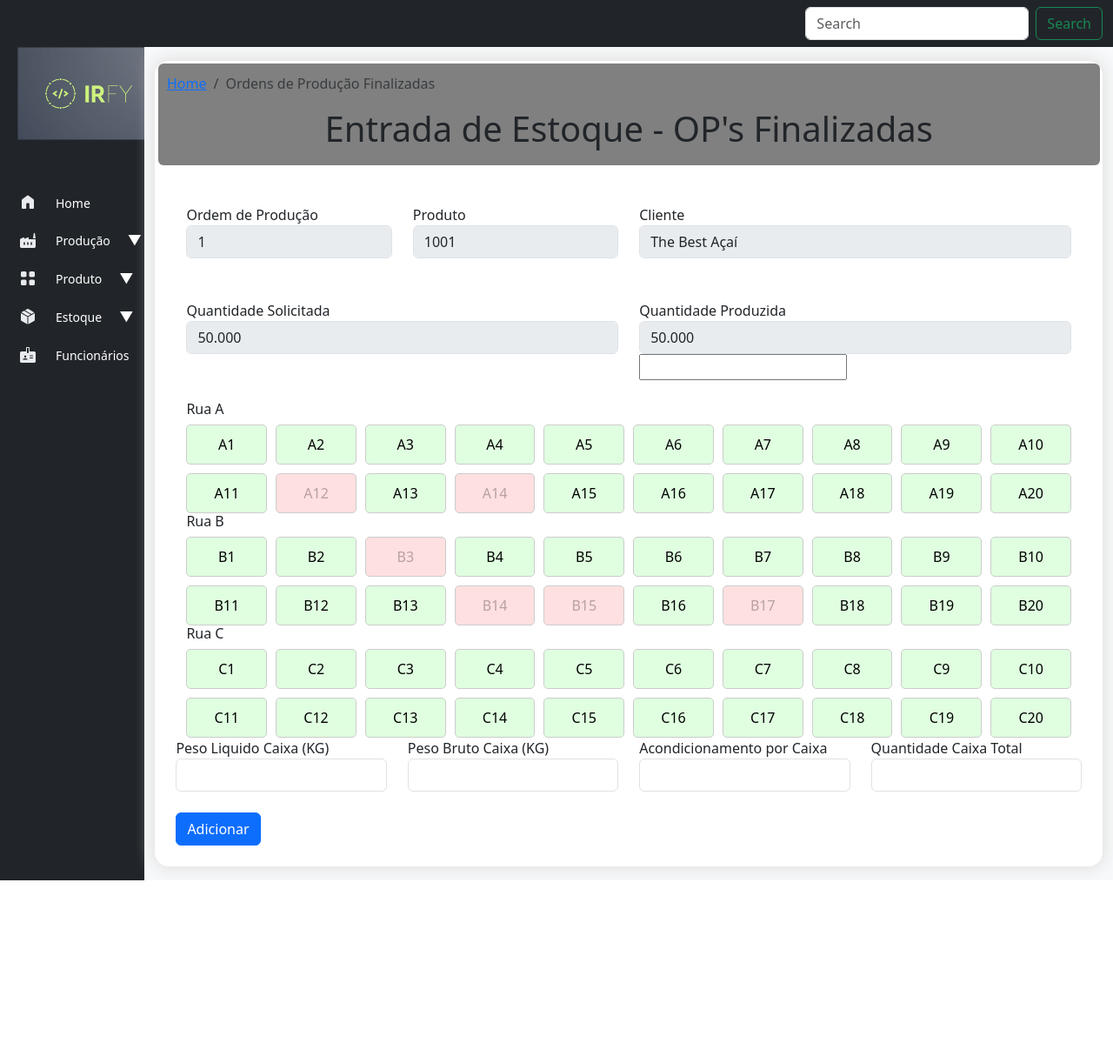
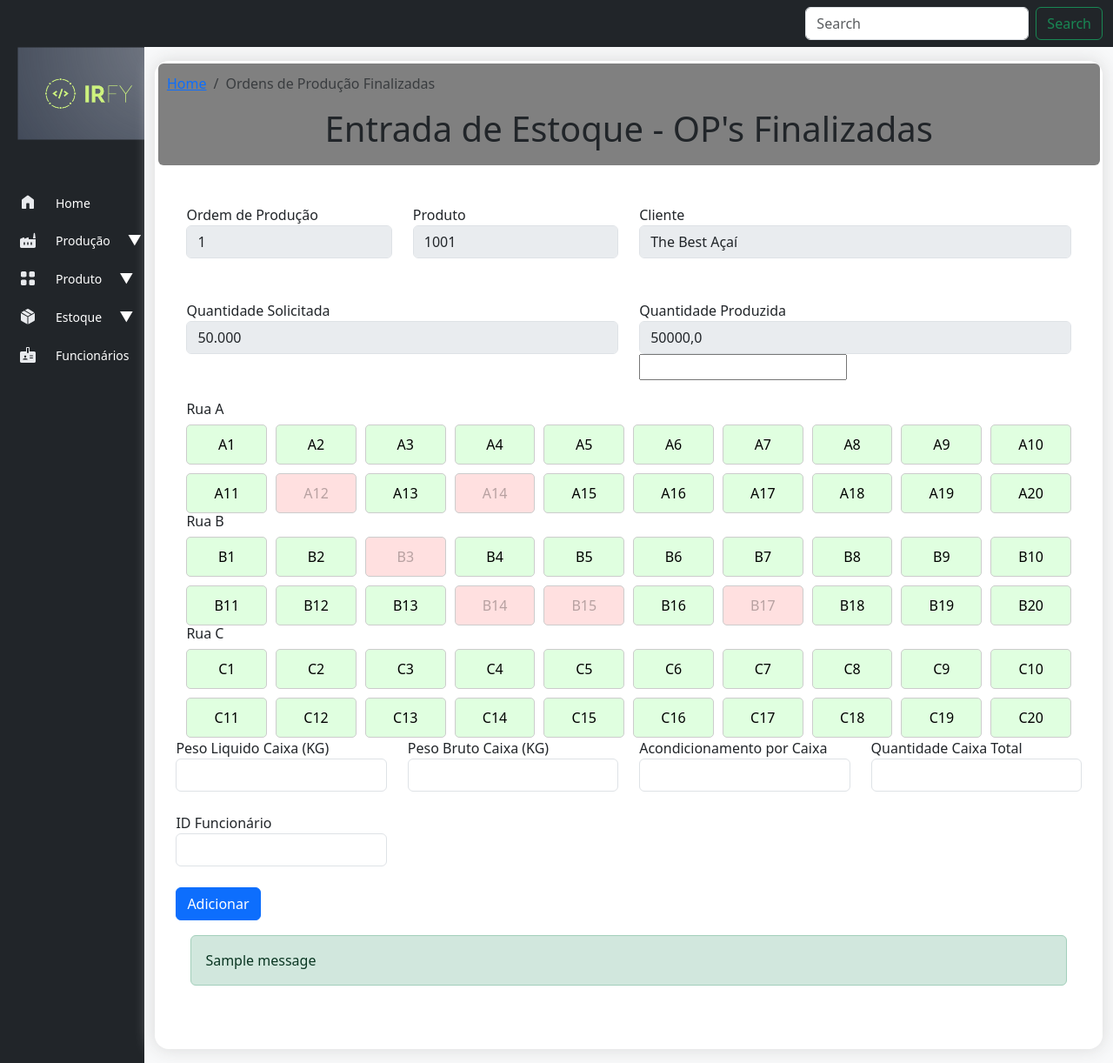
Before and after one commit to igorcosta01/trackprod, a Django app: page /estoque/entrada_estoque/1/ in a window 1280 px wide. Shown: the whole page at 87% size. Before the commit the page ends 1012 px from the top, so only its background shows below. Run offline with Django 5.2, Linux system fonts and the light colour scheme; data comes from the database, SQL or seed files in the repository; both versions use the stored data as it was after the commit; tables that the repository leaves empty hold one stand-in row (values such as "Sample post"); one stand-in notice (Sample message) is shown; some libraries are stand-ins or nearby versions.

Commit message:
Adicionado o enderaçamento e histórico de entrada

```diff
--- a/estoque/models.py
+++ b/estoque/models.py
@@ -1,4 +1,4 @@
-from django.db import models
+from django.db import models, transaction
 from cadastro.models import UnidadeMedida, Produto, Funcionario
 from producao.models import OrdemProducao
 
@@ -73,15 +73,22 @@ class MovimentoEstoqueAcabado(models.Model):
         verbose_name_plural = "Movimentações PA"
 
     def save(self, *args, **kwargs):
-        # Atualiza o saldo na model ProdutoAcabado
-        if self.tipo_movimento == 'entrada':
-            self.produto_acabado.quantidade += self.quantidade_movimentada
-        elif self.tipo_movimento == 'saida':
-            self.produto_acabado.quantidade -= self.quantidade_movimentada
+        # Aqui garantimos que o valor da quantidade será alterado apenas uma vez
+        if not self.pk:  # Verifica se a movimentação está sendo criada pela primeira vez
+            with transaction.atomic():  # Garantir que a operação seja atômica
+                # Se for entrada, aumenta a quantidade, se for saída, diminui
+                if self.tipo_movimento == 'entrada':
+                    self.produto_acabado.quantidade += self.quantidade_movimentada
+                elif self.tipo_movimento == 'saida':
+                    self.produto_acabado.quantidade -= self.quantidade_movimentada
 
-        self.produto_acabado.localizacao = self.endereco
+                # Atualiza a localização do produto
+                self.produto_acabado.localizacao = self.endereco
 
-        self.produto_acabado.save()  # Salva a atualização no saldo do produto
+                # Salva a atualização no saldo do produto apenas uma vez
+                self.produto_acabado.save()
+
+        # Após a atualização do produto, salva a movimentação de estoque
         super().save(*args, **kwargs)
 
     def __str__(self):
--- a/estoque/templates/estoque_acabado/entrada_estoque.html
+++ b/estoque/templates/estoque_acabado/entrada_estoque.html
@@ -35,27 +35,35 @@
     <div class="row">
       <div class="col-md-3 mb-4 mt-4">
         <label for="ordem_producao">Ordem de Produção</label>
-              <input type="text" class="form-control" name="ordem_producao" id="ordem_producao" value="{{ ordem_producao.id }}" disabled>
+        <input type="text" class="form-control" name="ordem_producao" id="ordem_producao"
+          value="{{ ordem_producao.id }}" disabled>
       </div>
       <div class="col-md-3 mb-4 mt-4">
         <label for="codigo_produto">Produto</label>
-              <input type="text" class="form-control" name="codigo_produto_display" id="codigo_produto_display" value="{{ ordem_producao.produto }}" disabled>
+        <input type="text" class="form-control" name="codigo_produto_display" id="codigo_produto_display"
+          value="{{ ordem_producao.produto }}" disabled>
         <input type="hidden" name="codigo_produto" id="codigo_produto" value="{{ ordem_producao.produto.codigo }}">
         <input type="hidden" name="produto_id" id="produto_id" value="{{ ordem_producao.produto.id }}">
       </div>
       <div class="col-md-6 mb-4 mt-4">
         <label for="cliente">Cliente</label>
-              <input type="text" class="form-control" name="codigo_produto_display" id="cliente" value="{{ ordem_producao.cliente }}" disabled>
+        <input type="text" class="form-control" name="codigo_produto_display" id="cliente"
+          value="{{ ordem_producao.cliente }}" disabled>
       </div>
       <div class="col-md-6 mb-4 mt-4">
-              <label for="qtdEntrada">Quantidade Solicitada</label>
-              <input type="text" class="form-control" name="qtdEntrada_display" id="qtdEntrada_display" value="{{ ordem_producao.quantidade | floatformat:0 | intcomma }}" disabled>
-              <input type="hidden" name="qtdEntrada" id="qtdEntrada" value="{{ ordem_producao.quantidade }}">
+        <label for="qtdSolicitada">Quantidade Solicitada</label>
+        <input type="text" class="form-control" name="qtdSolicitada_display" id="qtdSolicitada_display"
+          value="{{ ordem_producao.quantidade | floatformat:0 | intcomma }}" disabled>
+        <input type="hidden" name="qtdSolicitada" id="qtdSolicitada" value="{{ ordem_producao.quantidade }}">
       </div>
       <div class="col-md-6 mb-4 mt-4">
         <label for="qtdEntrada">Quantidade Produzida</label>
-              <input type="text" class="form-control" name="qtdEntrada_display" id="qtdEntrada_display" value="{{ ordem_producao.quantidade_produzida | floatformat:0 | intcomma }}" disabled>
-              <input type="number" name="qtdEntrada" id="qtdEntrada" value="{{ ordem_producao.quantidade_produzida }}">
+        <!-- Exibe o valor como informativo -->
+        <input type="text" class="form-control" name="qtdEntrada_display" id="qtdEntrada_display"
+          value="{{ ordem_producao.quantidade_produzida }}" disabled>
+
+        <!-- Campo hidden para garantir que o valor de quantidade seja enviado -->
+        <input type="number" name="qtdEntrada">
       </div>
     </div>
     <input type="hidden" name="drive_id" id="drive-id">
@@ -64,11 +72,8 @@
     <div class="grid">
       {% for drive in drives|dictsort:"numero" %}
       {% if drive.rua == rua %}
-                            <button
-                                type="button"
-                                class="drive {% if drive.ocupado %}ocupado{% else %}livre{% endif %}"
-                                data-id="{{ drive.id }}"
-                                {% if drive.ocupado %}disabled{% endif %}>
+      <button type="button" class="drive {% if drive.ocupado %}ocupado{% else %}livre{% endif %}"
+        data-id="{{ drive.id }}" {% if drive.ocupado %}disabled{% endif %}>
         {{ drive.rua }}{{ drive.numero }}
       </button>
       {% endif %}
@@ -94,9 +99,22 @@
     <input type="number" class="form-control" name="qtd_total_caixa" id="qtd_total_caixa" required>
   </div>
 </div>
+<div class="row">
+  <div class="col-md-3 mb-4">
+    <label for="matricula_funcionario">ID Funcionário</label>
+    <input type="text" class="form-control" name="matricula_funcionario" id="matricula_funcionario" required>
+  </div>
+</div>
 </div>
 <button type="submit" class="btn btn-primary" onclick="this.disabled=true; this.form.submit();">Adicionar</button>
 </form>
+{% if messages %}
+<div class="alert">
+  {% for message in messages %}
+  <div class="alert alert-{{ message.tags }}">{{ message }}</div>
+  {% endfor %}
+</div>
+{% endif %}
 </div>
 
 <script>
@@ -118,6 +136,7 @@
       document.getElementById('drive-id').value = button.dataset.id;
     });
   });
+
 </script>
 
 <style>
--- a/estoque/templates/estoque_acabado/list-produto-acabado.html
+++ b/estoque/templates/estoque_acabado/list-produto-acabado.html
@@ -41,7 +41,7 @@
         <!-- Apesar do HTML está apontando erro, essa linha funciona normalmente -->
         <td scope="row">{{ pa.produto.codigo }}</td>
         <td>{{ pa.produto.cliente }}</td>
-        <td>{{ pa.quantidade | floatformat:0| intcomma }}</td>
+        <td>{{ pa.quantidade }}</td>
         <td style="text-align: center;">{{ pa.localizacao }}</td>
         <td style="text-align: center;"><a><button class="btn btn-primary" style="--bs-btn-padding-y: .25rem; --bs-btn-padding-x: .5rem; --bs-btn-font-size: .70rem;" data-bs-toggle="modal" data-bs-target="#exampleModal">Despachar</button></a></td>
       </tr>
--- a/estoque/views.py
+++ b/estoque/views.py
@@ -6,6 +6,8 @@ from django.urls import reverse
 from django.contrib.auth.decorators import login_required
 from django.shortcuts import redirect, get_object_or_404
 from django.views.decorators.http import require_POST
+from django.contrib import messages
+from django.db import transaction
 
 # Create your views here.
 
@@ -29,7 +31,7 @@ def produto_acabado(request, produto_acabado_id):
 def novo_produto_acabado(request):
     if request.method == 'POST':
         produto_codigo = request.POST.get('codigo_produto')
-        qtdEntrada = request.POST.get('qtdEntrada')
+        qtdEntrada = request.POST.get('qtdSolicitada_display')
         localizacao = request.POST.get('drive_id')
         peso_liq_caixa = request.POST.get('peso_liq_caixa')
         peso_brt_caixa = request.POST.get('peso_brt_caixa')
@@ -83,7 +85,7 @@ def mov_estoque_acabado(request):
 
 @login_required
 def ordens_producao_entrada_estoque(request):
-    ordens_producao = OrdemProducao.objects.filter(status="finalizada").order_by('data_criacao')
+    ordens_producao = OrdemProducao.objects.filter(status="finalizada", is_estoque=False).order_by('data_criacao')
     context = {'ordens_producao': ordens_producao}
     return render(request, 'estoque_acabado/ordens_producao_finalizadas.html', context)
 
@@ -93,31 +95,61 @@ def entrada_estoque(request, ordem_producao_id):
 
     if request.method == 'POST':
         produto_codigo = request.POST.get('codigo_produto')
-        qtdEntrada = request.POST.get('qtdEntrada')
+        qtdEntrada = int(request.POST.get('qtdEntrada'))  # Convertendo para inteiro
         localizacao_id = request.POST.get('drive_id')
         peso_liq_caixa = request.POST.get('peso_liq_caixa')
         peso_brt_caixa = request.POST.get('peso_brt_caixa')
         cartucho = request.POST.get('cartucho')
         qtd_total_caixa = request.POST.get('qtd_total_caixa')
+        matricula_funcionario = request.POST.get('matricula_funcionario')
 
         produto = get_object_or_404(Produto, codigo=produto_codigo)
         drive = get_object_or_404(Drive, id=localizacao_id, ocupado=False)
 
+        # Busca o funcionário pela matrícula
+        try:
+            funcionario = Funcionario.objects.get(matricula_funcionario=matricula_funcionario)
+        except Funcionario.DoesNotExist:
+            messages.error(request, 'Funcionário não encontrado!')
+            return redirect('entrada_estoque', ordem_producao_id=ordem_producao_id)
 
-        ProdutoAcabado.objects.create(
-            produto=produto,
-            quantidade=qtdEntrada,
-            localizacao=f"{drive.rua}{drive.numero}",
-            peso_liq_caixa=peso_liq_caixa,
-            peso_brt_caixa=peso_brt_caixa,
-            cartucho=cartucho,
-            qtd_total_caixa=qtd_total_caixa
-        )
+        # Inicia a transação
+        try:
+            with transaction.atomic():
+                # Criação do ProdutoAcabado
+                produto_acabado = ProdutoAcabado.objects.create(
+                    produto=produto,
+                    quantidade=qtdEntrada,
+                    localizacao=f"{drive.rua}{drive.numero}",
+                    peso_liq_caixa=peso_liq_caixa,
+                    peso_brt_caixa=peso_brt_caixa,
+                    cartucho=cartucho,
+                    qtd_total_caixa=qtd_total_caixa
+                )
 
-        drive.ocupado = True
-        drive.produto = produto
-        drive.save()
+                # Marca o drive como Ocupado
+                drive.ocupado = True
+                drive.produto = produto
+                drive.save()
 
-        return HttpResponseRedirect(reverse('estoque_acabado:list-produto-acabado'))
+                # Adiciona um flag na OP que já foi dado entrada em estoque
+                ordem_producao.is_estoque = True
+                ordem_producao.save()
+
+                # Criação de uma movimentação de estoque (sem necessidade de passar a quantidade manualmente)
+                movimento = MovimentoEstoqueAcabado(
+                    produto_acabado=produto_acabado,
+                    tipo_movimento='entrada',
+                    quantidade_movimentada=qtdEntrada,
+                    funcionario=funcionario,
+                    endereco=f"{drive.rua}{drive.numero}"
+                )
+                movimento.save()  # A model vai cuidar da atualização da quantidade
+
+                messages.success(request, 'Entrada de estoque realizada com sucesso!')
+                return redirect('list-produto-acabado')
+        except Exception as e:
+            messages.error(request, f"Ocorreu um erro: {str(e)}")
+            return redirect('entrada_estoque', ordem_producao_id=ordem_producao_id)
 
     return render(request, 'estoque_acabado/entrada_estoque.html', {'drives': drives, 'ordem_producao': ordem_producao})
--- a/producao/models.py
+++ b/producao/models.py
@@ -17,6 +17,7 @@ class OrdemProducao(models.Model):
     data_criacao = models.DateTimeField(auto_now_add=True)
     data_previsao = models.DateField()
     status = models.CharField(max_length=20, choices=STATUS_CHOICES, default='pendente')
+    is_estoque = models.BooleanField(default=0)
 
     class Meta:
         verbose_name_plural = 'ordens_de_producao'
```
Also changed, not shown: db.sqlite3, producao/migrations/0006_ordemproducao_is_estoque.py (added). Lines whose indentation alone changed are shown as unchanged.
